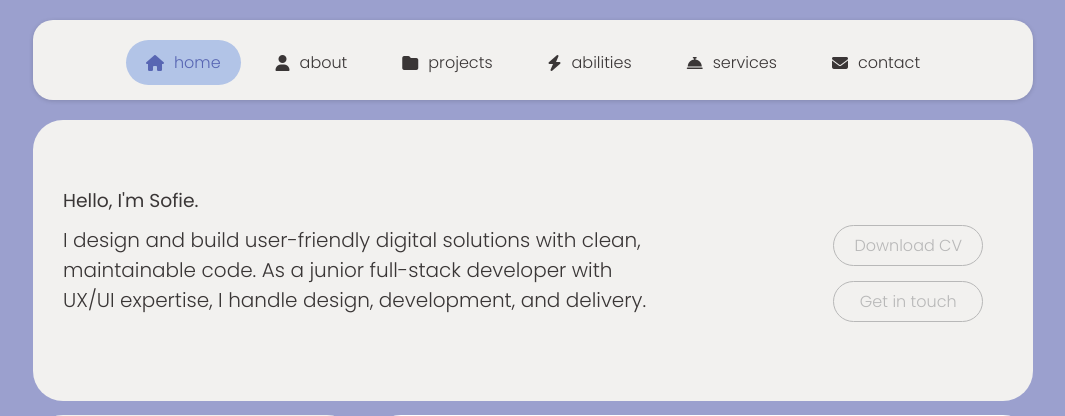
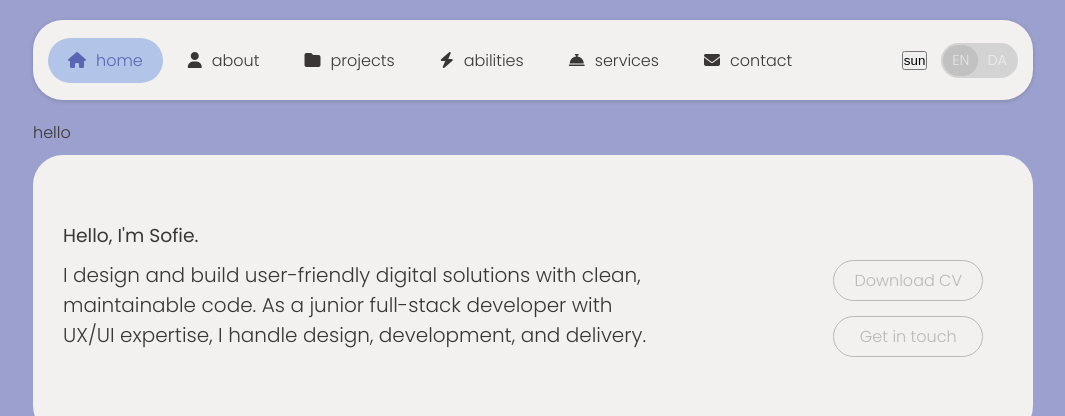
Before and after one commit to Sofieolsenn/sofie-portfolio, a Flask app: page / in a window 1280 px wide. Shown: the top 416 px of the page, without its empty margins (107-1172 px from the left). Run offline with Flask 3, Linux system fonts and the light colour scheme.

Commit message:
language button implemented

```diff
--- a/static/styles.css
+++ b/static/styles.css
@@ -57,6 +57,13 @@ a {
     top: 0;
     filter: drop-shadow(0 1px 2px rgba(0, 0, 0, 0.15));
 
+    .sun-en-da {
+        display: none;
+        list-style: none;
+        margin: 0;
+        padding: 0;
+    }
+
     ul{
         list-style: none;
         gap: 5px;
@@ -96,6 +103,31 @@ a {
     }
 }
 
+/* === lan btn === */
+.lan-toggle{
+    background-color: lightgray;
+    display: flex;
+    width: fit-content;
+    border-radius: 100px;
+    padding: 2px;
+    font-size: 0.9rem;
+
+    .lan-toggle-option {
+        border-radius: 100px;
+        padding: 5px 9px;
+        color: rgba(255, 255, 255, 0.602);
+
+        &:hover {
+            color: white;
+        }
+    }
+
+    .lan-toggle-option--active{
+        background-color: #c1c1c1;
+    }
+}
+
+/* === mobile navigation === */
 .nav-mobile{
     width: 80%;
     height: 50px;
@@ -819,12 +851,23 @@ footer {
         margin: 20px auto;
         position: sticky;
         height: 80px;
-        padding: 20px 5px;
+        padding: 15px;
         font-size: 1rem;
+        display: flex;
+        border-radius: 30px;
+        align-items: center;
+        justify-content: space-between;
+
+        .sun-en-da {
+            display: flex;
+            align-items: center;
+            justify-content: center;
+            gap: 14px;
+        }
 
         ul {
             list-style: none;
-            gap: 15px;
+            gap: 5px;
             display: flex;
             justify-content: center;
             align-items: center;
--- a/static/variables.css
+++ b/static/variables.css
@@ -32,5 +32,5 @@
     --other-color: #d6d6d6;
 }
 
-/* [data-theme="dark"] {
-  } */
+[data-theme="dark"] {
+  }
--- /dev/null
+++ b/templates/___lan_btn.html
@@ -0,0 +1,14 @@
+<li class="lan-toggle">
+    <a
+        href="{{ url_for('view_index', lan='english') }}"
+        class="lan-toggle-option {% if lan == 'english' %}lan-toggle-option--active{% endif %}"
+    >
+        EN
+    </a>
+    <a
+        href="{{ url_for('view_index', lan='danish') }}"
+        class="lan-toggle-option {% if lan == 'danish' %}lan-toggle-option--active{% endif %}"
+    >
+        DA
+    </a>
+</li>
--- /dev/null
+++ b/templates/___light_dark_btn.html
@@ -0,0 +1 @@
+<button>sun</button>
--- a/templates/_nav-mobile.html
+++ b/templates/_nav-mobile.html
@@ -2,7 +2,7 @@
     <ul>
         <li><a class="nav-a-home" href="/home" mix-get mix-target="#SPA-container"><i class="fa-solid fa-house"></i></a></li>
         <li><a class="nav-a-contact" href="/contact" mix-get mix-target="#SPA-container"><i class="fa-solid fa-envelope"></i></a></li>
-        <div>sun</div>
-        <div>en</div>
+        {% include "___light_dark_btn.html" %}
+        {% include "___lan_btn.html" %}
     </ul>
 </nav>
--- a/templates/_nav.html
+++ b/templates/_nav.html
@@ -7,4 +7,8 @@
         <li><a href="/services" mix-get mix-target="#SPA-container"><i class="fa-solid fa-bell-concierge"></i><span>services</span></a></li>
         <li><a class="nav-a-contact" href="/contact" mix-get mix-target="#SPA-container"><i class="fa-solid fa-envelope"></i><span class="nav-contact">contact</span></a></li>
     </ul>
+    <ul class="sun-en-da">
+        {% include "___light_dark_btn.html" %}
+       {% include "___lan_btn.html" %}
+    </ul>
 </nav>
--- a/templates/index.html
+++ b/templates/index.html
@@ -12,6 +12,7 @@
 <body>
     <main>
         {% include "_nav.html" %}
+        <p>{{ x.lans("hi") }}</p>
         <div id="SPA-container">
             {% include "_home.html" %}
         </div>
```
Also changed, not shown: other parts of static/styles.css (+24 -126 lines), static/script.js (line endings or trailing spaces).
